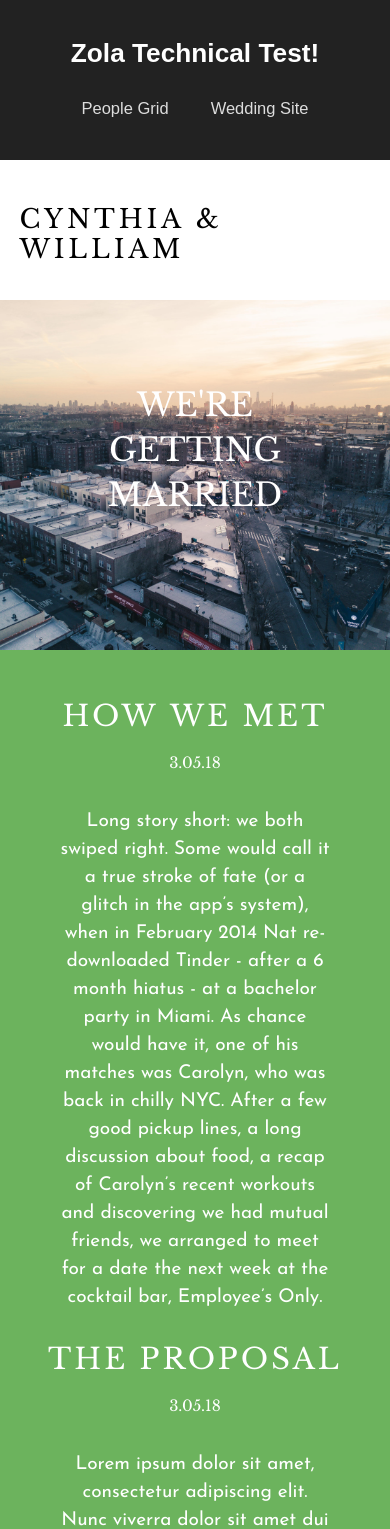
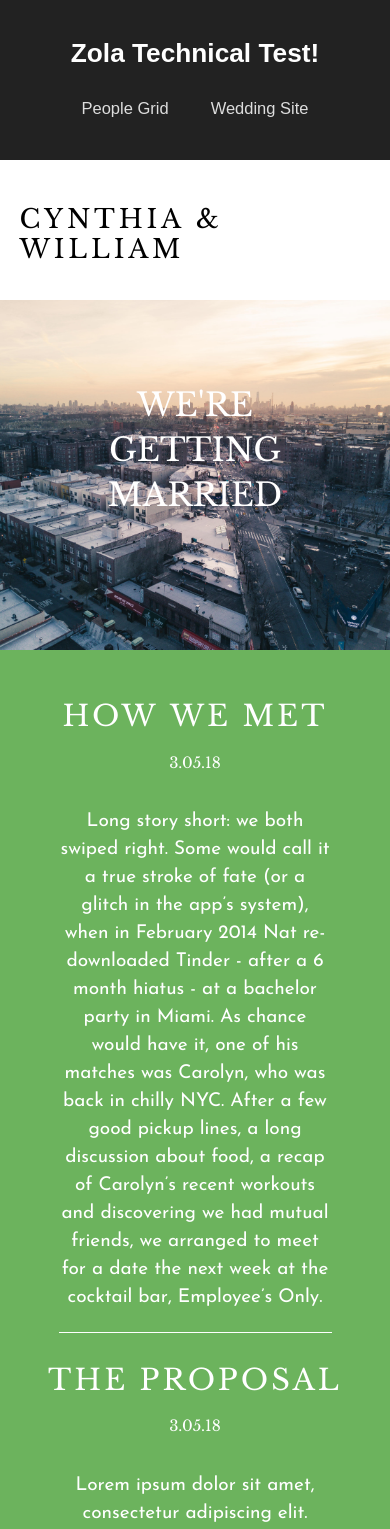
Before and after one commit to eozelius/zola, a React (Create React App) app: page /wedding in a window 390 px wide. Shown: the top 1529 px of the page. Built offline with nearby package versions, Linux system fonts and the light colour scheme.

Commit message:
update readme file

```diff
--- a/src/styles/wedding/article.css
+++ b/src/styles/wedding/article.css
@@ -51,7 +51,6 @@
   font-weight: 100;
   font-family: 'Josefin Sans', sans-serif;
   font-size: 19px;
-  letter-spacing: 1;
 }
 
 @media screen and (max-width: 1100px) {
@@ -84,7 +83,7 @@
     display: none;
   }
 
-  .article-right .body {
+  .article-right .content {
     padding-bottom: 5%;
     border-bottom: 1px solid white;
   }
```
Also changed, not shown: 1 other file (tests, documents, lock files or other folders).
